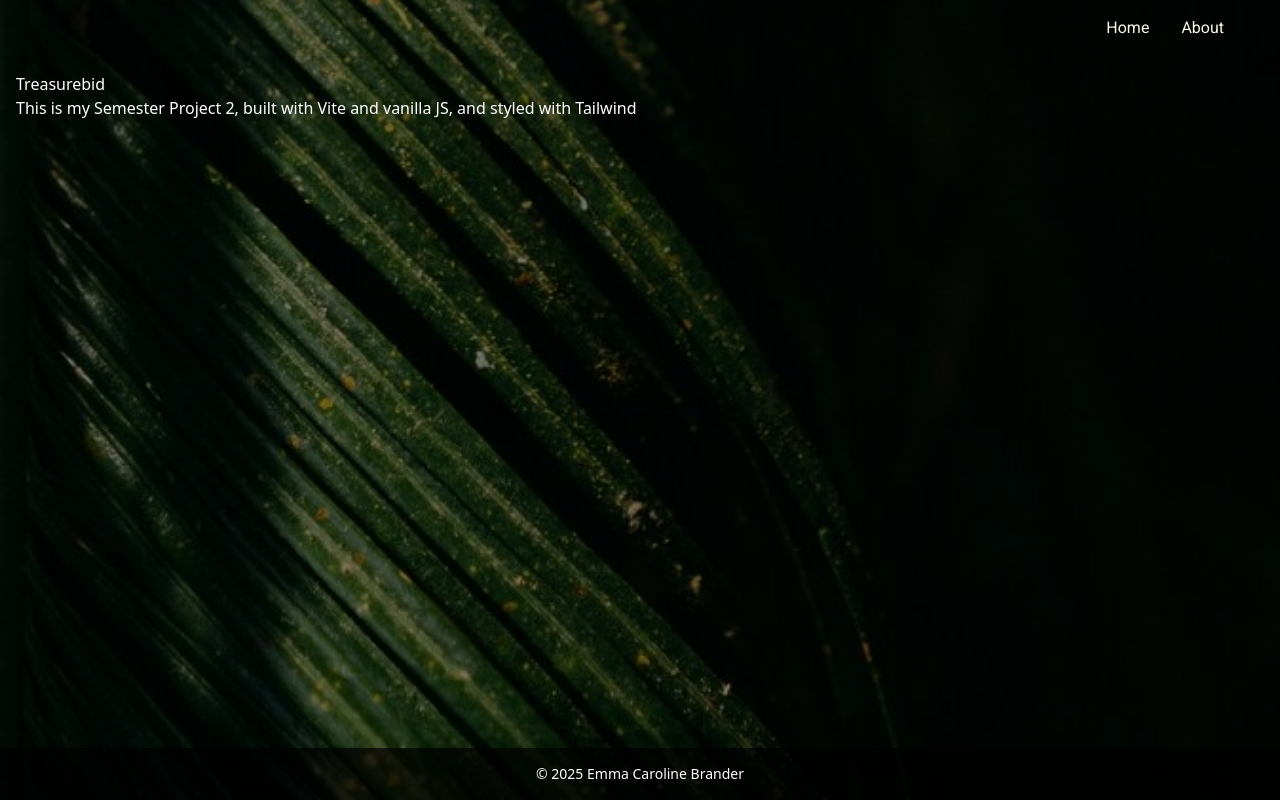
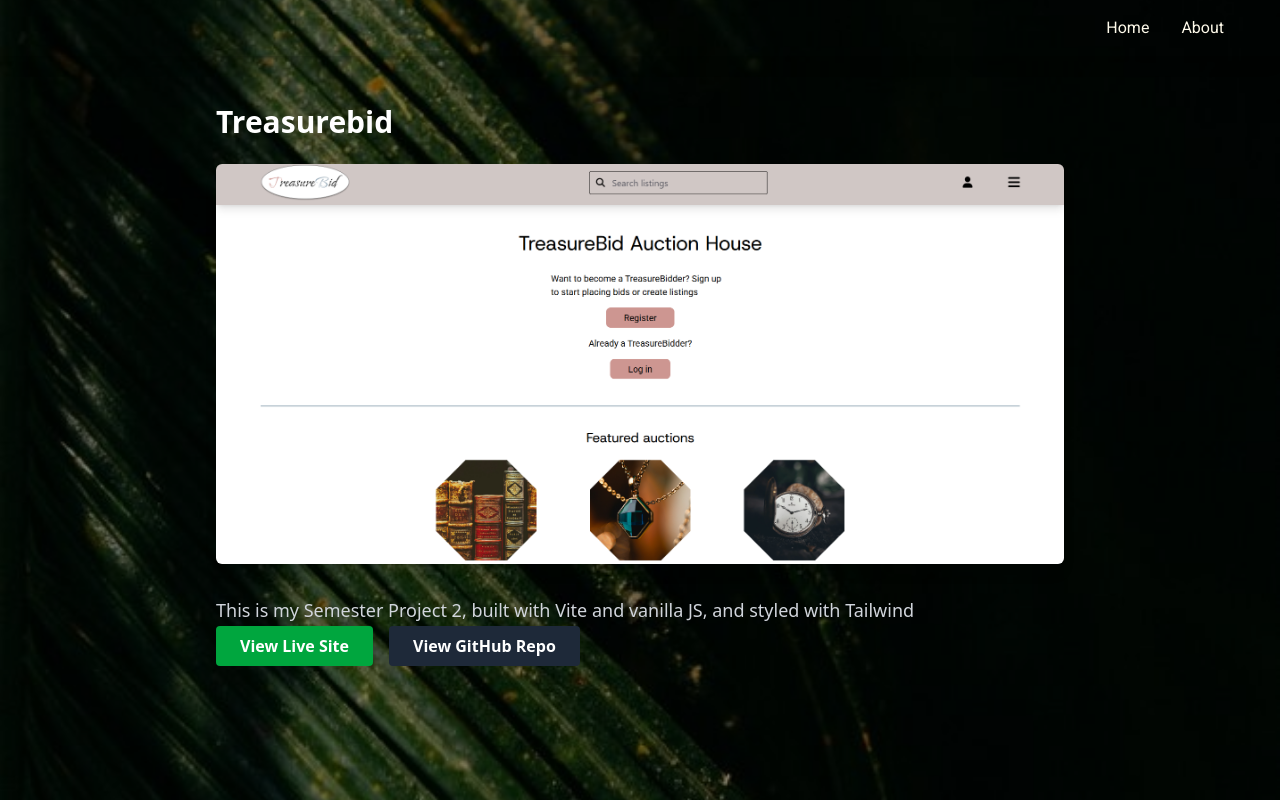
Before and after one commit to EmmaCaroline/portfolio2, a React (Vite) app: page /project/proj1 in a window 1280 px wide. Shown: the top 800 px of the page. Built offline with nearby package versions, Linux system fonts and the light colour scheme.

Commit message:
fix overlay issue, update Project component, add buttons

```diff
--- a/src/components/Layout.jsx
+++ b/src/components/Layout.jsx
@@ -20,7 +20,7 @@ const Layout = () => {
         </nav>
       </header>
       {/* Dark overlay behind everything */}
-      <div className="absolute inset-0 bg-black/50 z-0"></div>
+      <div className="fixed inset-0 bg-black/50 z-0"></div>
       <main className="flex-grow p-4 relative z-10">
         <Outlet />
       </main>
--- a/src/components/Project.jsx
+++ b/src/components/Project.jsx
@@ -11,11 +11,36 @@ const Project = () => {
   }
 
   return (
-    <div>
-      <h2 className="text-white">{project.title}</h2>
-      {/* Add image here */}
-      <p className="text-white">{project.description}</p>
-      {/* Add buttons here */}
+    <div className="max-w-4xl mx-auto px-6 py-8 min-h-screen">
+      <h2 className="text-white text-3xl font-bold mb-6">{project.title}</h2>
+      <div className="mb-8">
+        <img
+          src={project.image}
+          alt={project.alt}
+          className="w-full max-h-[500px] object-contain rounded-md shadow-lg"
+        />
+      </div>
+      <p className="text-gray-300 text-lg leading-relaxed">
+        {project.description}
+      </p>
+      <div className="flex gap-4">
+        <a
+          href={project.liveUrl}
+          target="_blank"
+          rel="noopener noreferrer"
+          className="bg-green-600 hover:bg-green-700 text-white font-semibold py-2 px-6 rounded transition"
+        >
+          View Live Site
+        </a>
+        <a
+          href={project.repoUrl}
+          target="_blank"
+          rel="noopener noreferrer"
+          className="bg-gray-800 hover:bg-gray-900 text-white font-semibold py-2 px-6 rounded transition"
+        >
+          View GitHub Repo
+        </a>
+      </div>
     </div>
   );
 };
--- a/src/ui/ProjectData.jsx
+++ b/src/ui/ProjectData.jsx
@@ -10,6 +10,8 @@ const projectData = [
     alt: "Screenshot of Semester Project 2",
     description:
       "This is my Semester Project 2, built with Vite and vanilla JS, and styled with Tailwind",
+    liveUrl: "https://treasurebid.netlify.app/",
+    repoUrl: "https://github.com/EmmaCaroline/semester-project-2",
   },
   {
     id: "proj2",
@@ -18,6 +20,8 @@ const projectData = [
     alt: "Screenshot of Javascript Framworks project",
     description:
       "This is my Javascript Frameworks project, built with Vite and React, and styled with Tailwind",
+    liveUrl: "https://theloopyshop.netlify.app/",
+    repoUrl: "https://github.com/EmmaCaroline/js-frameworks",
   },
   {
     id: "proj3",
@@ -26,6 +30,8 @@ const projectData = [
     alt: "Screenshot of Project Exam 2",
     description:
       "This is my Project Exam 2, built with Vite and React, and styled with Tailwind",
+    liveUrl: "https://pe2-emma-holidaze.netlify.app/",
+    repoUrl: "https://github.com/EmmaCaroline/project-exam-2",
   },
 ];
 
```
